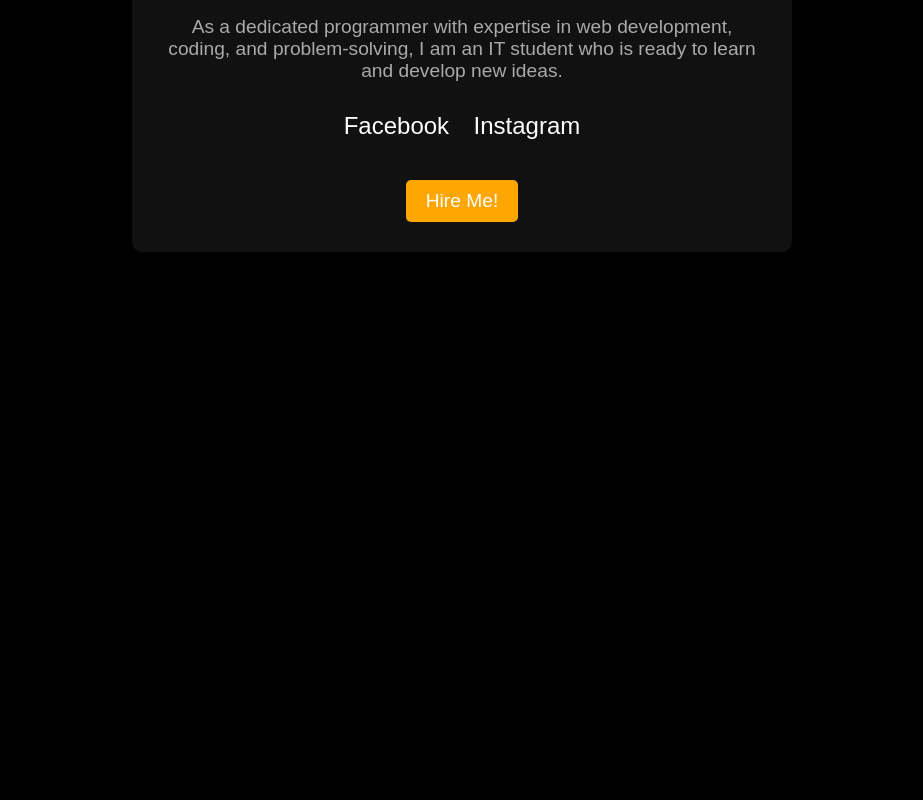
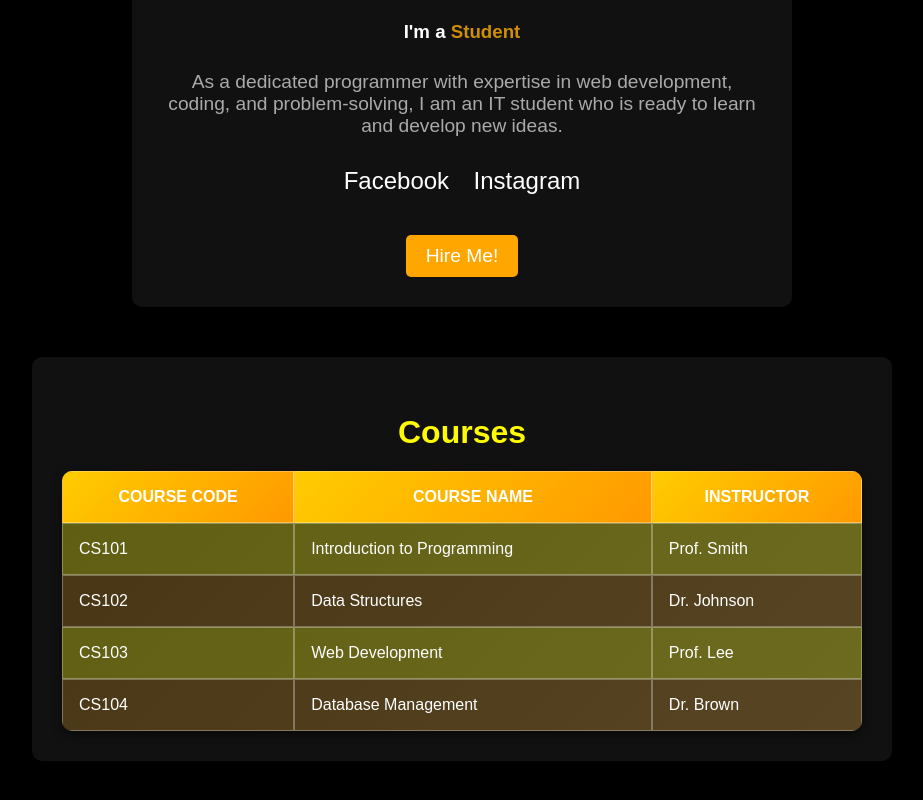
Before and after one commit to andhre143/andhre143.github.io, a plain HTML site: page index.html in a window 1280 px wide. Shown: the part 512-1312 px from the top of the page, without its empty margins (178-1101 px from the left). Before the commit the page ends 814 px from the top, so only its background shows below. Drawn offline with Linux system fonts and the light colour scheme.

Commit message:
Update index.html

```diff
--- a/index.html
+++ b/index.html
@@ -100,6 +100,61 @@
         .nav a:hover {
             color: rgb(233, 137, 11);
         }
+
+        /* Courses Section */
+        .courses {
+            margin: 50px auto;
+            max-width: 800px;
+            background: #111;
+            padding: 30px;
+            border-radius: 10px;
+            box-shadow: 0 4px 10px rgba(0, 0, 0, 0.5);
+        }
+
+        .courses h2 {
+            color: rgb(255, 251, 0);
+            font-size: 2rem;
+            margin-bottom: 20px;
+        }
+
+        /* Courses Table */
+        table {
+            width: 100%;
+            border-collapse: separate;
+            border-spacing: 0;
+            background: linear-gradient(135deg, rgb(25, 25, 25), rgb(45, 45, 45));
+            box-shadow: 0 4px 10px rgba(0, 0, 0, 0.5);
+            color: white;
+            border-radius: 10px;
+            overflow: hidden;
+        }
+
+        th, td {
+            border: 1px solid rgba(255, 255, 255, 0.3);
+            padding: 1rem;
+            text-align: left;
+            font-size: 1rem;
+        }
+
+        th {
+            background: linear-gradient(135deg, #ffcc00, #ff9900);
+            text-align: center;
+            text-transform: uppercase;
+        }
+
+        tr:nth-child(even) {
+            background: rgba(255, 166, 0, 0.2);
+        }
+
+        tr:nth-child(odd) {
+            background: rgba(255, 251, 0, 0.3);
+        }
+
+        tr:hover {
+            background: rgba(255, 221, 51, 0.5);
+            transition: 0.3s ease-in-out;
+            transform: scale(1.01);
+        }
     </style>
 </head>
 <body>
@@ -107,11 +162,11 @@
     <div class="nav">
         <a href="#home">Home</a>
         <a href="#about">About Me</a>
-        <a href="#about">Courses</a>
+        <a href="#courses">Courses</a>
     </div>
 
     <div id="home" class="header">
-        <h1></h1>
+        <h1>Welcome to My Portfolio</h1>
     </div>
 
     <div id="about" class="profile">
@@ -126,5 +181,40 @@
         <a href="#" class="btn">Hire Me!</a>
     </div>
 
+    <div id="courses" class="courses">
+        <h2>Courses</h2>
+        <table>
+            <thead>
+                <tr>
+                    <th>Course Code</th>
+                    <th>Course Name</th>
+                    <th>Instructor</th>
+                </tr>
+            </thead>
+            <tbody>
+                <tr>
+                    <td>CS101</td>
+                    <td>Introduction to Programming</td>
+                    <td>Prof. Smith</td>
+                </tr>
+                <tr>
+                    <td>CS102</td>
+                    <td>Data Structures</td>
+                    <td>Dr. Johnson</td>
+                </tr>
+                <tr>
+                    <td>CS103</td>
+                    <td>Web Development</td>
+                    <td>Prof. Lee</td>
+                </tr>
+                <tr>
+                    <td>CS104</td>
+                    <td>Database Management</td>
+                    <td>Dr. Brown</td>
+                </tr>
+            </tbody>
+        </table>
+    </div>
+
 </body>
 </html>
```
